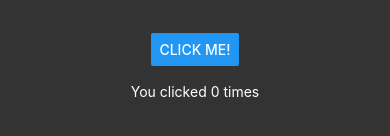
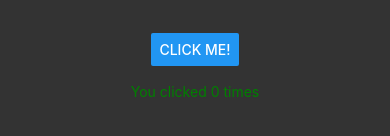
Before and after one commit to budmoon/RemoteRunners, a React Native app: screen / in a window 390 px wide. Shown: the part 428-564 px from the top of the page. Built offline with nearby package versions, Linux system fonts and the light colour scheme.

Commit message:
changed button text to green

```diff
--- a/App.tsx
+++ b/App.tsx
@@ -35,6 +35,6 @@ const styles = StyleSheet.create({
     fontWeight: 'bold'
   },
   buttonText: {
-    color: '#fff'
+    color: 'green'
   }
 });
```
